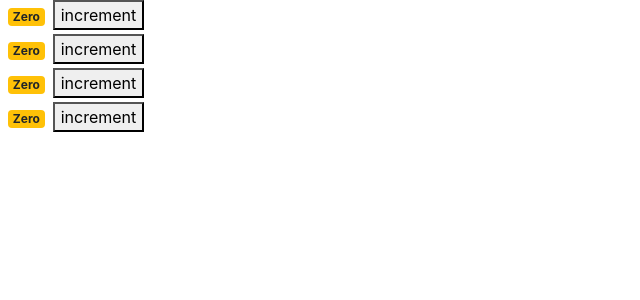
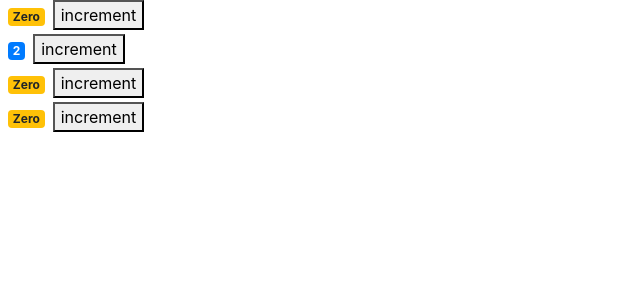
Before and after one commit to shekhar-patil/react-counter-app, a React (Create React App) app: page / in a window 1280 px wide. Shown: the top 300 px of the page, without its empty margins (0-640 px from the left). Built offline with nearby package versions, Linux system fonts and the light colour scheme.

Commit message:
Initial value can set

```diff
--- a/src/components/counter.jsx
+++ b/src/components/counter.jsx
@@ -1,7 +1,7 @@
 import React, { Component } from 'react';
 class Counter extends Component {
   state = {
-    count : 0 ,
+    value : this.props.value,
   };
 
   render() {
@@ -17,17 +17,17 @@ class Counter extends Component {
 
   handleIncrement = (product) => {
     console.log(product)
-    this.setState({ count: this.state.count + 1})
+    this.setState({ value: this.state.value + 1})
   }
 
 
   getValue(){
-    return (this.state.count) === 0 ? "Zero" : this.state.count ;
+    return (this.state.value) === 0 ? "Zero" : this.state.value ;
   }
 
   getBadgeClasses(){
     let classes = "badge m-2 ";
-    classes += (this.state.count) === 0 ? "badge-warning" : "badge-primary" ;
+    classes += (this.state.value) === 0 ? "badge-warning" : "badge-primary" ;
     return classes ;
   }
 }
--- a/src/components/counters.jsx
+++ b/src/components/counters.jsx
@@ -6,7 +6,7 @@ class Counters extends Component {
 
     counters : [
       { id: 1 , value: 0},
-      { id: 2 , value: 0},
+      { id: 2 , value: 2},
       { id: 3 , value: 0},
       { id: 4 , value: 0}
     ]
@@ -16,7 +16,8 @@ class Counters extends Component {
   render() {
     return (
     <div>
-      {this.state.counters.map( counter => < Counter  key={counter.id} value={counter.value }/>) }
+
+      {this.state.counters.map( counter => < Counter  key={counter.id} value={counter.value } selected={true}/>) }
 
     </div>
      );
```
